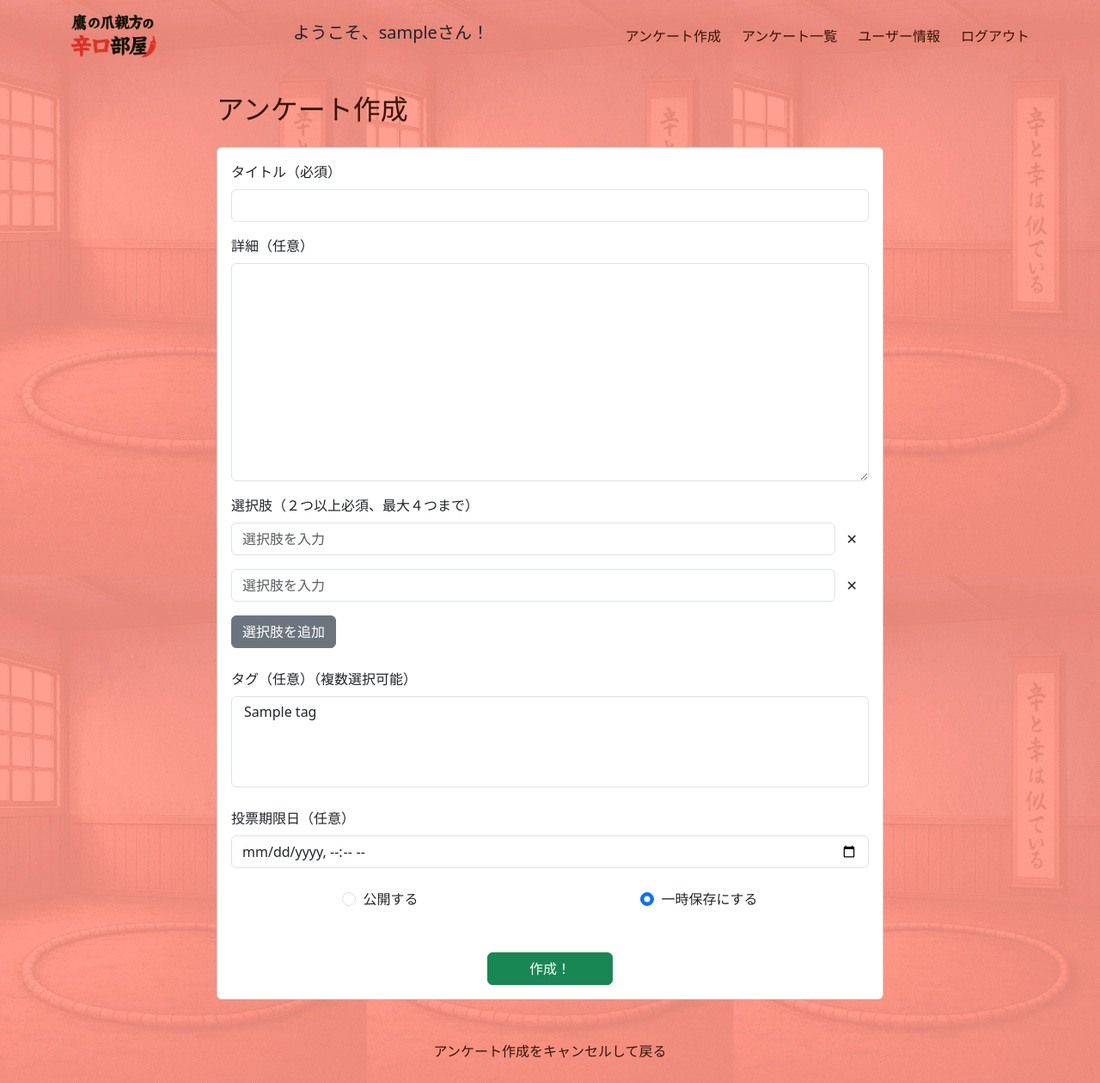
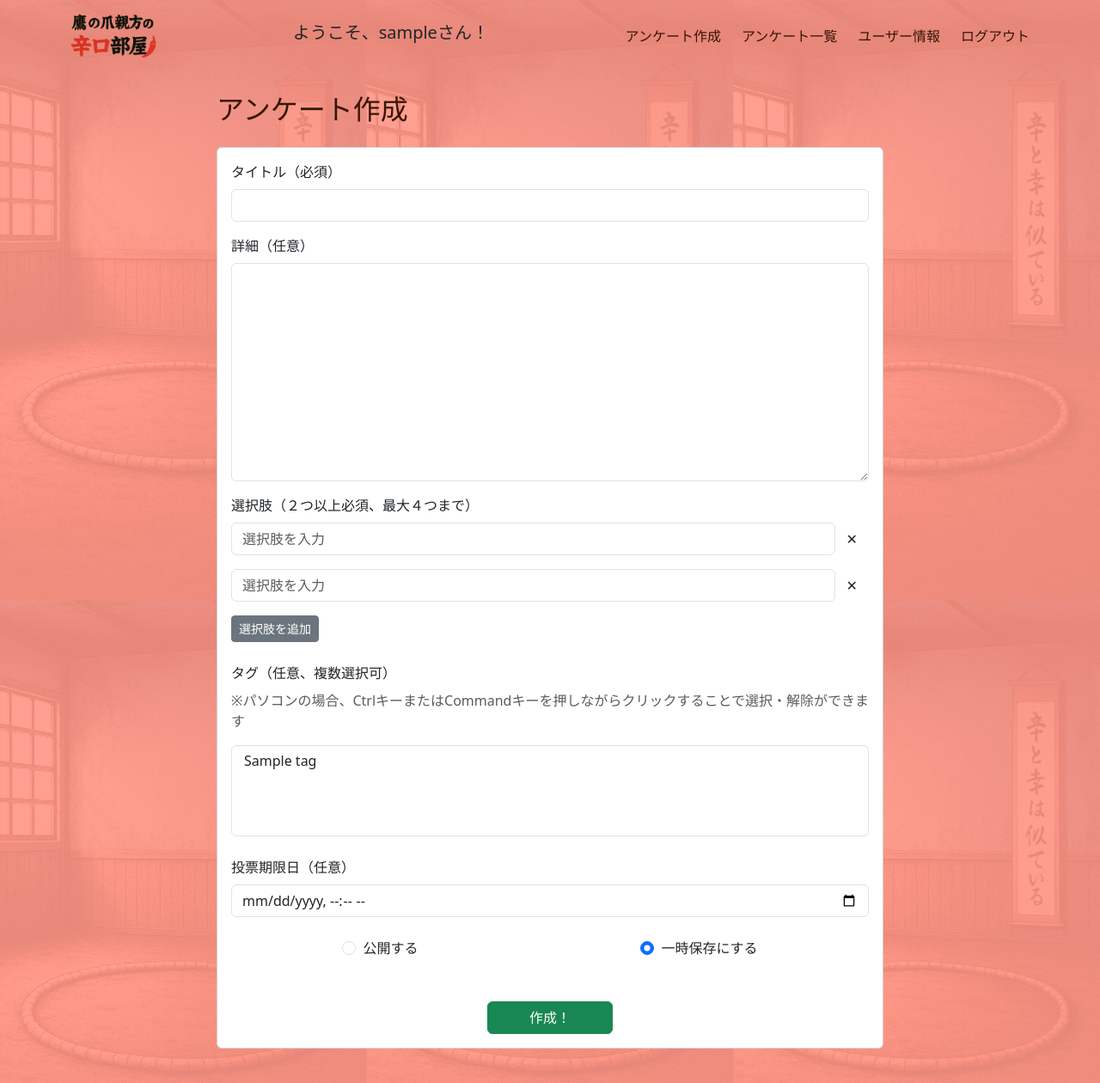
Before and after one commit to autumn-hackathon-c/Karakuchi-room-of-Taka-no-Tsume-Oyakata, a Django app: page /surveys/create/ in a window 1280 px wide. Shown: the top 1260 px of the page at 86% size. Run offline with Django 5.2, Linux system fonts and the light colour scheme; a user stored in the database is signed in; tables that the repository leaves empty hold one stand-in row (values such as "Sample post").

Commit message:
アンケート作成・編集画面のタグのタイトル、説明、マージンを修正

```diff
--- a/src/karakuchi_room/templates/karakuchi_room/surveys_create.html
+++ b/src/karakuchi_room/templates/karakuchi_room/surveys_create.html
@@ -41,7 +41,7 @@
                 {% endfor %}
             </div>
 
-            <button type="button" class="btn btn-secondary add-option">選択肢を追加</button>
+            <button type="button" class="btn btn-secondary btn-sm add-option">選択肢を追加</button>
         </div>
 
         {% comment %} hidden 用のテンプレート空フォーム  {% endcomment %}
@@ -54,7 +54,8 @@
         {% comment %} 選択肢　別途JSでの実装が必要 ここまで {% endcomment %}
         {% comment %} タグを選択 {% endcomment %}
         <div class="mt-4">
-            <label class="form-label" for="{{ form.tag_survey.id_for_label }}">タグ（任意）（複数選択可能）</label>
+            <label class="form-label" for="{{ form.tag_survey.id_for_label }}">タグ（任意、複数選択可）</label>
+            <p class="text-muted">※パソコンの場合、CtrlキーまたはCommandキーを押しながらクリックすることで選択・解除ができます</p>
             {{ form.tag_survey }}
         </div>
         <div class="my-4">
--- a/src/karakuchi_room/templates/karakuchi_room/surveys_edit_published.html
+++ b/src/karakuchi_room/templates/karakuchi_room/surveys_edit_published.html
@@ -27,14 +27,16 @@
             {% endif %}
         </div>
         {% comment %} しほ：surveyに紐づいてるタグを表示 {% endcomment %}
+        <div class="mb-3">
+            <label class="form-label">タグ（任意、複数選択可）</label>
             <div>
-            <span>タグ一覧</span><br>
                 {% for tag in object.tag_survey.all %}
                 {% comment %} ここでは一つのアンケートに対して紐づいている全てのタグになるのでobject.tag_survey.allになる{% endcomment %}
                     <span class="badge bg-secondary me-1">{{ tag.tag_name }}</span>
                 {% empty %}
                     <span class="text_muted">タグがありません</span>
                 {% endfor %}
+            </div>
         </div>
          {% comment %} 選択肢　別途JSでの実装が必要 ここまで {% endcomment %}
         <div class="mb-3">
```
Also changed, not shown: src/karakuchi_room/templates/karakuchi_room/surveys_edit_save_temporary.html (+11 -5 lines). Lines whose indentation alone changed are shown as unchanged.
